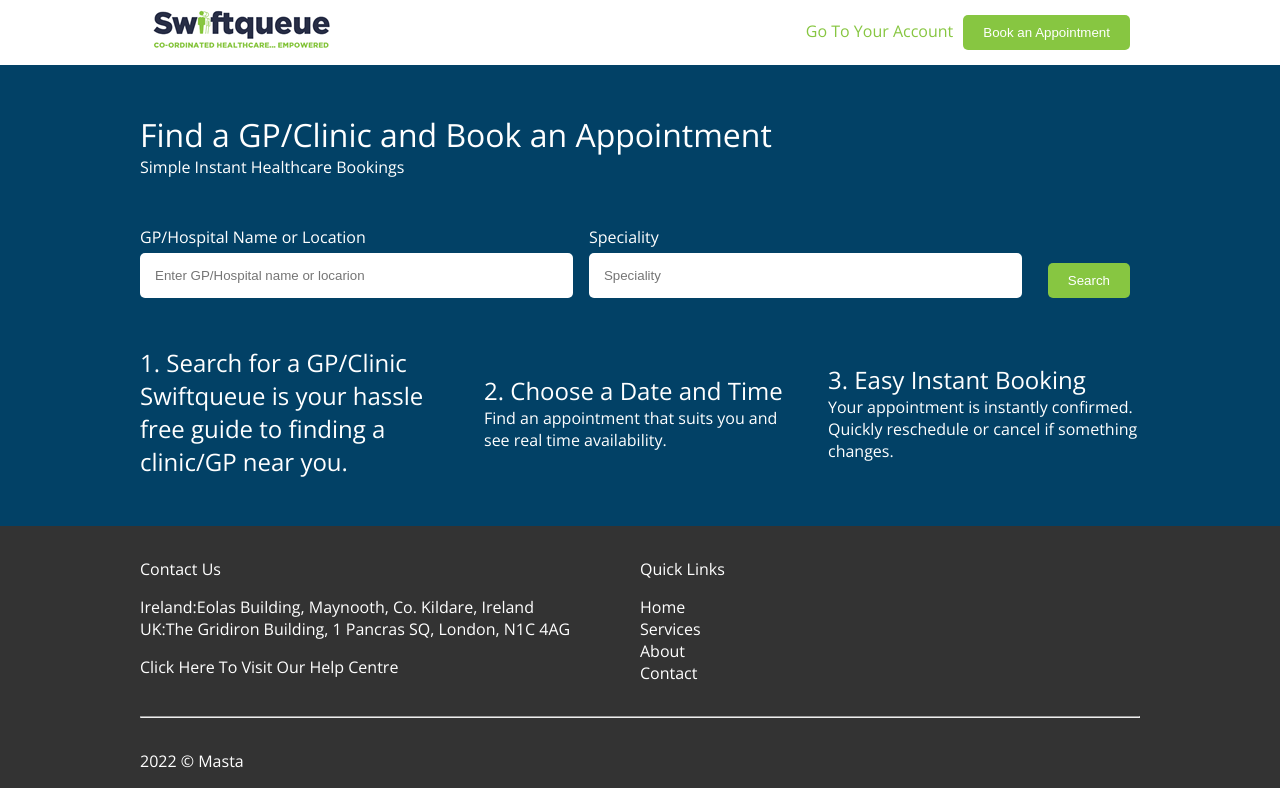
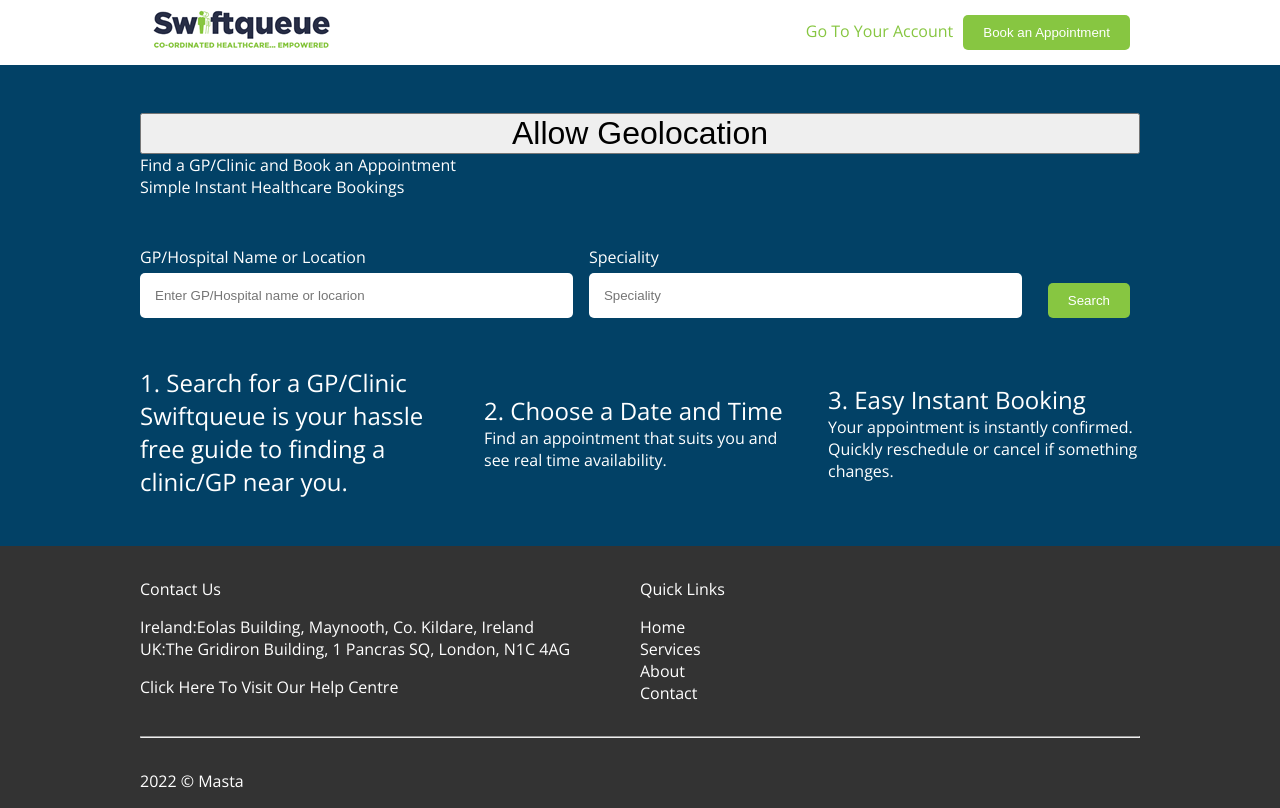
Before and after one commit to DieBijacz/Sqiftqueue, a React (Create React App) app in the folder frontend/: page /search in a window 1280 px wide. Built offline with nearby package versions, Linux system fonts and the light colour scheme.

Commit message:
clinics screen, map

```diff
--- a/frontend/package.json
+++ b/frontend/package.json
@@ -6,8 +6,10 @@
     "@testing-library/jest-dom": "^5.16.2",
     "@testing-library/react": "^12.1.4",
     "@testing-library/user-event": "^13.5.0",
+    "leaflet": "^1.7.1",
     "react": "^17.0.2",
     "react-dom": "^17.0.2",
+    "react-leaflet": "^3.2.5",
     "react-router-dom": "^6.2.2",
     "react-scripts": "5.0.0",
     "sass": "^1.49.9",
--- a/frontend/public/index.html
+++ b/frontend/public/index.html
@@ -9,6 +9,14 @@
       name="description"
       content="This is how this booking system should look like :D"
     />
+
+    <link rel="stylesheet" href="https://unpkg.com/leaflet@1.7.1/dist/leaflet.css"
+    integrity="sha512-xodZBNTC5n17Xt2atTPuE1HxjVMSvLVW9ocqUKLsCC5CXdbqCmblAshOMAS6/keqq/sMZMZ19scR4PsZChSR7A=="
+    crossorigin=""/>
+    <script src="https://unpkg.com/leaflet@1.7.1/dist/leaflet.js"
+    integrity="sha512-XQoYMqMTK8LvdxXYG3nZ448hOEQiglfqkJs1NOQV44cWnUrBc8PkAOcXy20w0vlaXaVUearIOBhiXZ5V3ynxwA=="
+    crossorigin=""></script>
+
     <link rel="apple-touch-icon" href="%PUBLIC_URL%/logo192.png" />
     <link rel="manifest" href="%PUBLIC_URL%/manifest.json" />
     <title>Swiftqueue</title>
--- a/frontend/src/App.js
+++ b/frontend/src/App.js
@@ -1,6 +1,7 @@
 import { BrowserRouter as Router, Route, Routes } from 'react-router-dom'
 import Footer from './components/Footer'
 import Header from './components/Header'
+import ClinicsList from './screens/ClinicsList'
 import HelpDeskScreen from './screens/HelpDeskScreen'
 import HomeScreen from './screens/HomeScreen'
 import Profile from './screens/Profile'
@@ -10,12 +11,15 @@ function App() {
   return (
     <Router>
       <Header />
+      <div className="main">
         <Routes>
           <Route path='/' element={<HomeScreen />} />
           <Route path='/helpdesk' element={<HelpDeskScreen />} />
           <Route path='/search' element={<Search />} />
           <Route path='/profile' element={<Profile />} />
+          <Route path='/clinicsmap' element={<ClinicsList />} />
         </Routes>
+      </div>
       <Footer />
     </Router>
   )
--- a/frontend/src/components/Herby.jsx
+++ b/frontend/src/components/Herby.jsx
@@ -4,17 +4,19 @@ import nhs from '../images/Herby/nhs.jpg'
 import tallaght from '../images/Herby/tallaght.jpg'
 import beaumount from '../images/Herby/beaumount.jpg'
 import james from '../images/Herby/james.gif'
+import hse from '../images/Herby/hse.png'
 import Container from './Container'
 
 const Herby = () => {
   return (
     <Container>
       <div className="herby">
-        <img src={james} alt="james" />
         <img src={beaumount} alt="beaumount" />
         <img src={tallaght} alt="tallaght" />
+        <img src={hse} alt="hse" />
         <img src={nhs} alt="nhs" />
         <img src={bandcf} alt="bandcf" />
+        <img src={james} alt="james" />
       </div>
     </Container>
   )
--- a/frontend/src/index.css
+++ b/frontend/src/index.css
@@ -22,6 +22,11 @@ body {
   -webkit-box-sizing: border-box;
           box-sizing: border-box;
   font-family: 'Open Sans', sans-serif;
+}
+
+body::-webkit-scrollbar {
+  overflow-x: hidden;
+  display: none;
 }
 
 .d-flex-column {
@@ -198,6 +203,7 @@ img {
           justify-content: flex-start;
   overflow: hidden;
   gap: 3rem;
+  margin-top: 2rem;
 }
 
 .herby img {
@@ -443,6 +449,18 @@ img {
   font-size: 1.5rem;
 }
 
+.clinics-map main {
+  display: -ms-grid;
+  display: grid;
+  -ms-grid-columns: (1fr)[3];
+      grid-template-columns: repeat(3, 1fr);
+}
+
+.leaflet-container {
+  width: 100%;
+  height: 400px;
+}
+
 .footer {
   background-color: #333;
   color: white;
--- a/frontend/src/index.scss
+++ b/frontend/src/index.scss
@@ -20,6 +20,10 @@
 body {
   box-sizing: border-box;
   font-family: 'Open Sans', sans-serif;
+}
+body::-webkit-scrollbar {
+  overflow-x: hidden;
+  display: none;
 }
 .d-flex-column {
   display: flex;
@@ -142,6 +146,7 @@ img {
   justify-content: flex-start;
   overflow: hidden;
   gap: 3rem;
+  margin-top: 2rem;
   img {
     padding: 10px;
     max-width: 100px;
@@ -297,6 +302,16 @@ img {
     }
   }
 }
+.clinics-map {
+  main {
+    display: grid;
+    grid-template-columns: repeat(3, 1fr);
+  }
+}
+.leaflet-container {
+  width: 100%;
+  height: 400px;
+}
 .footer {
   background-color: #333;
   color: white;
--- /dev/null
+++ b/frontend/src/screens/ClinicsList.jsx
@@ -0,0 +1,34 @@
+import React from 'react'
+import Container from '../components/Container'
+import { MapContainer, TileLayer, Marker, Popup } from 'react-leaflet'
+
+const ClinicsList = () => {
+  const position = [51.505, -0.09]
+  return (
+    <div className='clinics-map'>
+      <div className='blue-strip'></div>
+      <Container>
+        <main>
+          <div className='list span-2'>
+
+          </div>
+          <div className='map'>
+            <MapContainer center={position} zoom={13} scrollWheelZoom={true}>
+              <TileLayer
+                attribution='&copy; <a href="https://www.openstreetmap.org/copyright">OpenStreetMap</a> contributors'
+                url='https://{s}.tile.openstreetmap.org/{z}/{x}/{y}.png'
+              />
+              <Marker position={position}>
+                <Popup>
+                  A pretty CSS3 popup. <br /> Easily customizable.
+                </Popup>
+              </Marker>
+            </MapContainer>
+          </div>
+        </main>
+      </Container>
+    </div>
+  )
+}
+
+export default ClinicsList
--- a/frontend/src/screens/Search.jsx
+++ b/frontend/src/screens/Search.jsx
@@ -1,11 +1,33 @@
-import React from 'react'
+import React, { useEffect, useState } from 'react'
+import { useNavigate } from 'react-router-dom'
 import Container from '../components/Container'
 
 const Search = () => {
+  const [myCurrentLocation, setMyCurrentLocation] = useState('')
+  const [loading, setLoading] = useState(false)
+  const [allowed, setAllowed] = useState(false)
+
+  const navigate = useNavigate()
+
+  useEffect(() => {
+    if(myCurrentLocation){
+      setLoading(true)
+      setTimeout(() => {
+        navigate('/clinicsmap')
+      }, 2000)
+    } else {
+      allowed && navigator.geolocation.getCurrentPosition((pos) => {
+        setMyCurrentLocation([pos.coords.latitude, pos.coords.longitude])
+      })
+    }
+  }, [navigate, myCurrentLocation, allowed])
+
   return (
     <div className="search-for-appointment">
       <Container>
         <div className='top d-flex-column'>
+          <button onClick={() => setAllowed(true)}>Allow Geolocation</button>
+          {loading && <h1>You will be moved</h1>}
           <span>Find a GP/Clinic and Book an Appointment</span>
           <span>Simple Instant Healthcare Bookings</span>
         </div>
```
Also changed, not shown: 2 other files (tests, documents, lock files or other folders).
